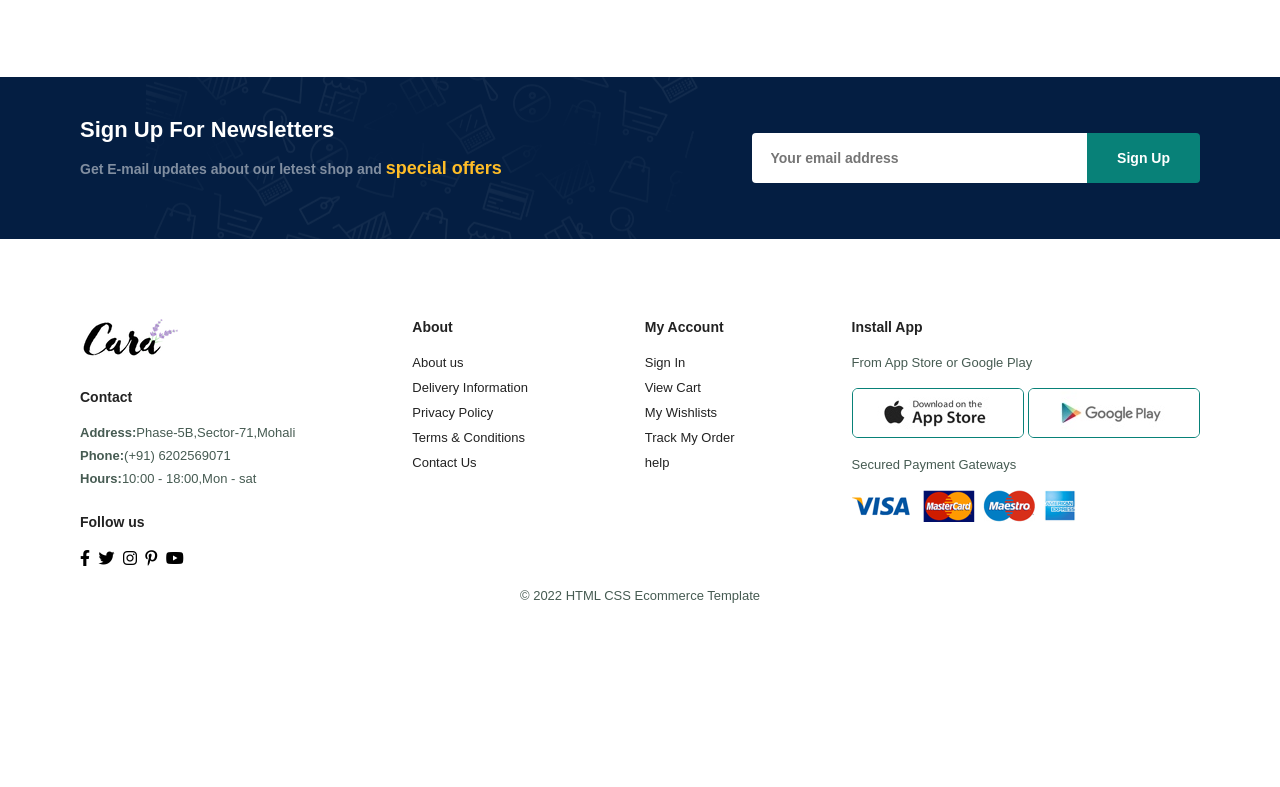
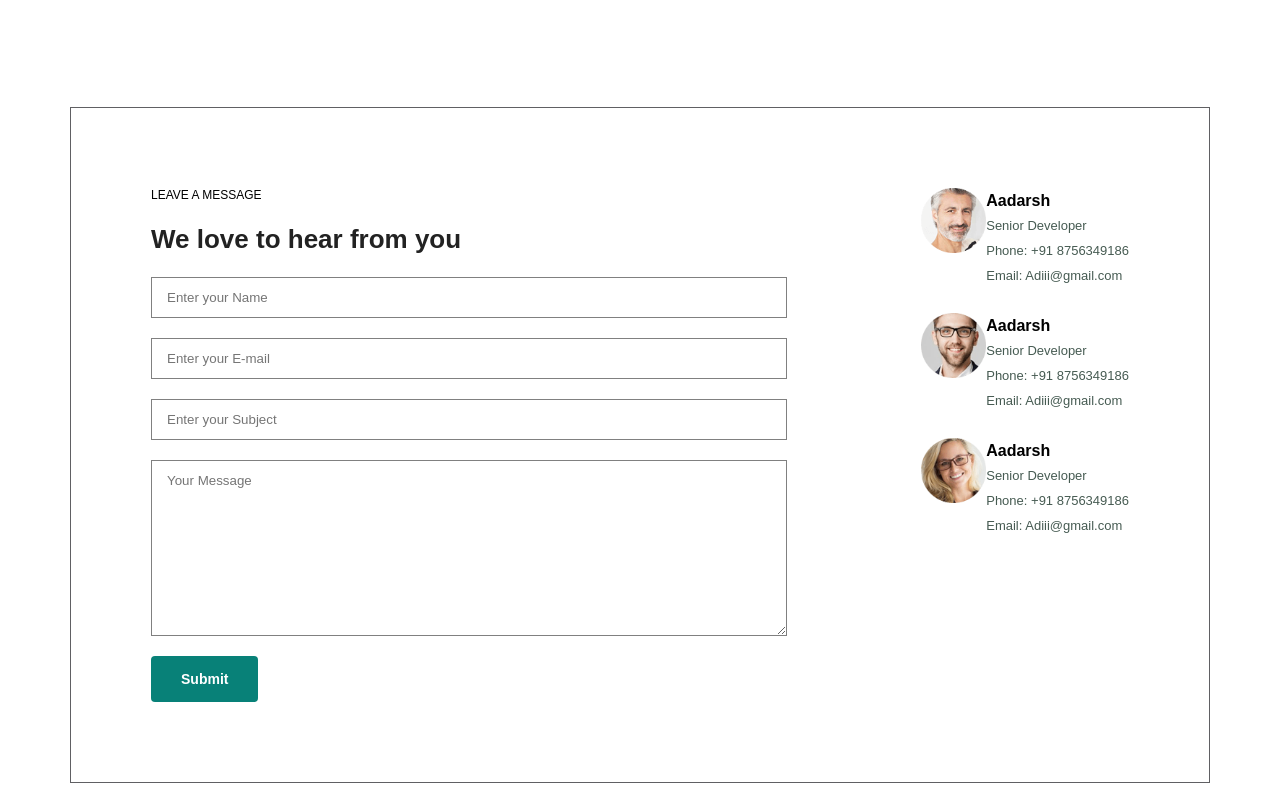
Before and after one commit to Kumaripallawi/Commercial_Website, a plain HTML site: page contact.html in a window 1280 px wide. Shown: the part 847-1634 px from the top of the page. Before the commit the page ends 1498 px from the top, so only its background shows below. Drawn offline with Linux system fonts and the light colour scheme.

Commit message:
Contact-page update

```diff
--- a/contact.html
+++ b/contact.html
@@ -78,6 +78,53 @@
       </div>
     </section>
 
+    <section id="form-details">
+      <form action="">
+        <span>LEAVE A MESSAGE</span>
+        <h2>We love to hear from you</h2>
+        <input type="text" placeholder="Enter your Name" />
+        <input type="text" placeholder="Enter your E-mail" />
+        <input type="text" placeholder="Enter your Subject" />
+        <textarea
+          name=""
+          id=""
+          cols="30"
+          rows="10"
+          placeholder="Your Message"
+        ></textarea>
+        <button class="normal">Submit</button>
+      </form>
+
+      <div class="people">
+        <div>
+          <img src="img/people/1.png" alt="" />
+          <p>
+            <span>Aadarsh </span> Senior Developer<br />Phone: +91 8756349186
+            <br />
+            Email: Adiii@gmail.com
+          </p>
+        </div>
+
+        <div>
+          <img src="img/people/2.png" alt="" />
+          <p>
+            <span>Aadarsh </span> Senior Developer<br />Phone: +91 8756349186
+            <br />
+            Email: Adiii@gmail.com
+          </p>
+        </div>
+
+        <div>
+          <img src="img/people/3.png" alt="" />
+          <p>
+            <span>Aadarsh </span> Senior Developer<br />Phone: +91 8756349186
+            <br />
+            Email: Adiii@gmail.com
+          </p>
+        </div>
+      </div>
+    </section>
+
     <section id="newsletter" class="section-p1 section-m1">
       <div class="newstext">
         <h4>Sign Up For Newsletters</h4>
--- a/style.css
+++ b/style.css
@@ -862,11 +862,13 @@ footer .copyright{
     justify-content: space-between;
 }
 
-#contact-details .details span{
+#contact-details .details span,
+#form-details form{
     font-size: 12px;
 }
 
-#contact-details .details h2{
+#contact-details .details h2,
+#form-details form h2{
     font-size: 26px;
     line-height: 35px;
     padding: 20px 0;
@@ -903,3 +905,60 @@ footer .copyright{
     width: 100%;
     height: 100%;
 }
+
+#form-details{
+    display: flex;
+    justify-content: space-between;
+    margin: 70px;
+    padding: 80px;
+    border: 1px solid #606063;
+}
+
+#form-details form{
+       width:65% ;
+       display: flex;
+       flex-direction: column;
+       align-items: flex-start;
+}
+
+#form-details form input,
+#form-details form textarea{
+    width: 100%;
+    padding: 12px 15px;
+    outline: none;
+    border: 1px solid gray;
+    margin-bottom: 20px;
+}
+
+#form-details form button{
+    background-color: #088178;
+    color: white;
+}
+
+
+#form-details .people div{
+    padding-bottom: 25px;
+    display: flex;
+    align-items: flex-start;
+
+}
+
+#form-details .people div img{
+    width: 65px;
+    height: 65px;
+    object-fit: cover;
+    margin-left: 15px;
+}
+
+#form-details .people div p{
+    margin: 0;
+    font-size: 13px;
+    line-height: 25px;
+}
+
+#form-details .people div p span{
+    display: block;
+    font-size: 16px;
+    font-weight: 600;
+    color: #000;
+}
```
Also changed, not shown: cart.html (added).
